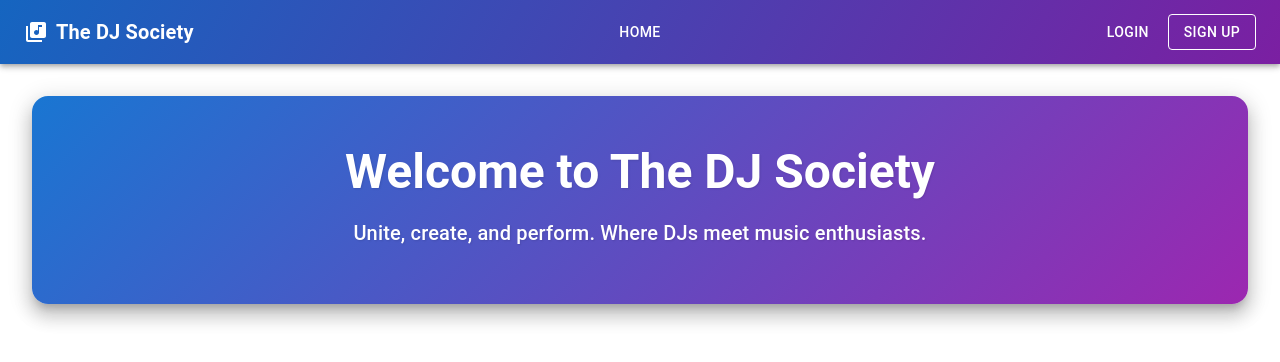
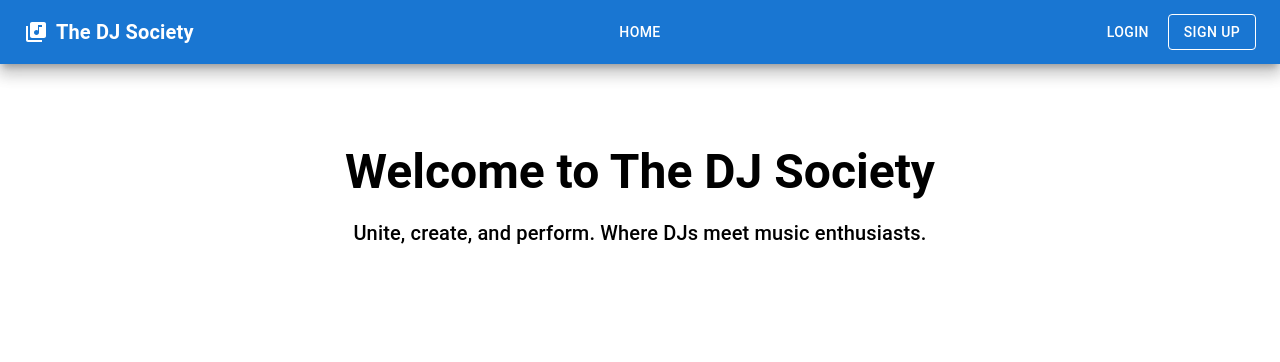
Before and after one commit to harveyrennison/The-DJ-Society, a React (Create React App) app in the folder dj-app/: page /home in a window 1280 px wide. Shown: the top 362 px of the page. Built offline with nearby package versions, Linux system fonts and the light colour scheme; the HTML template or start-up script is replaced by a standard one.

Commit message:
restructed layout of a few files, removed unnecessary files and code, and updated home page to make more readable. will leave frontend for now and work on backend.

```diff
--- a/dj-app/src/App.tsx
+++ b/dj-app/src/App.tsx
@@ -1,11 +1,11 @@
 import React, { useState } from 'react';
 import { BrowserRouter as Router, Routes, Route, Navigate } from "react-router-dom";
 import Profile from "./components/profile";
-import Header from "./components/header";
+import Header from "./structure/header";
 import NotFound from "./components/notFound";
 import Home from "./components/home";
 import { AuthProvider } from "./authentication/authContext";
-import Layout from "./components/layout";
+import Layout from "./structure/layout";
 import Login from "./components/login";
 import Register from "./components/register";
 import AboutUs from "./components/about_us";
--- a/dj-app/src/components/home.tsx
+++ b/dj-app/src/components/home.tsx
@@ -15,11 +15,8 @@ const Home = () => {
                     textAlign: "center",
                     mb: 6,
                     py: 6,
-                    background: `linear-gradient(135deg, ${theme.palette.primary.main}, ${theme.palette.secondary.main})`,
-                    borderRadius: 4,
-                    color: "white",
-                    boxShadow: 12,
-                    textShadow: '1px 1px 2px rgba(0,0,0,0.1)'
+                    color: "black",
+
                 }}
             >
                 <Typography variant="h3" fontWeight="bold" gutterBottom>
--- a/dj-app/src/react-app-env.d.ts
+++ /dev/null
@@ -1 +0,0 @@
-/// <reference types="react-scripts" />
--- a/dj-app/src/components/header.tsx
+++ b/dj-app/src/structure/header.tsx
@@ -39,7 +39,7 @@ const Header = () => {
 
     return (
         <Box sx={{ flexGrow: 1 }}>
-            <AppBar position="static" elevation={4} sx={{background: `linear-gradient(120deg, ${theme.palette.primary.dark}, ${theme.palette.secondary.dark})`}}>
+            <AppBar position="static" elevation={4} sx={{boxShadow : 10}}>
                 <Toolbar>
                     {/* Left section - Logo and title */}
                     <Box
@@ -108,9 +108,6 @@ const Header = () => {
                                     <MenuItem onClick={() => handleNavigation("/profile/edit")}>
                                         Settings
                                     </MenuItem>
-                                    <MenuItem onClick={() => handleNavigation("/my-games")}>
-                                        My Games
-                                    </MenuItem>
                                     <Divider />
                                     <MenuItem onClick={handleLogout}>Logout</MenuItem>
                                 </Menu>
```
Also changed, not shown: dj-app/src/App.css (deleted, +0 -38 lines), dj-app/src/logo.svg (deleted), dj-app/src/structure/layout.tsx (renamed from dj-app/src/components/layout.tsx), 1 other file (tests, documents, lock files or other folders).
